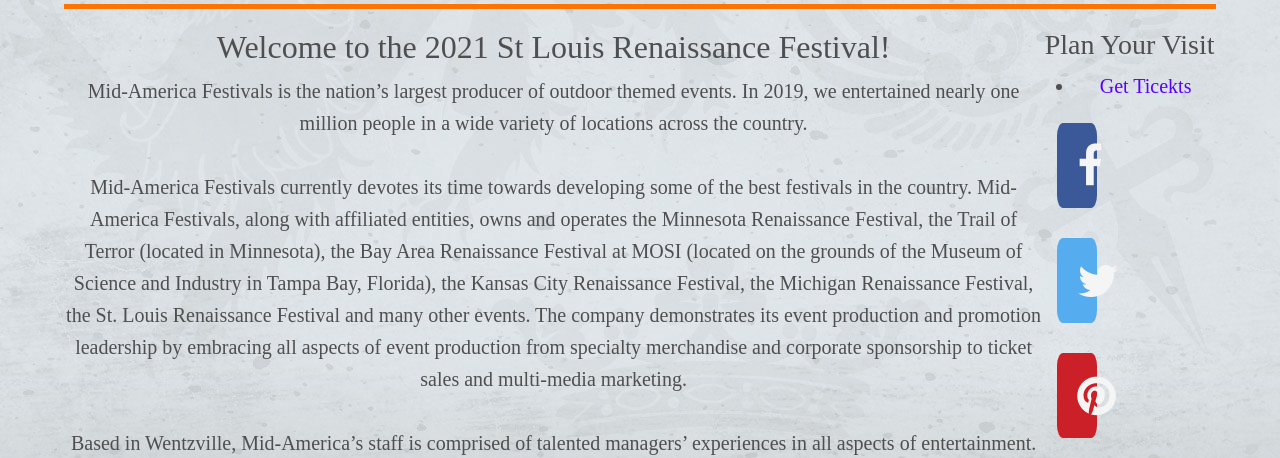
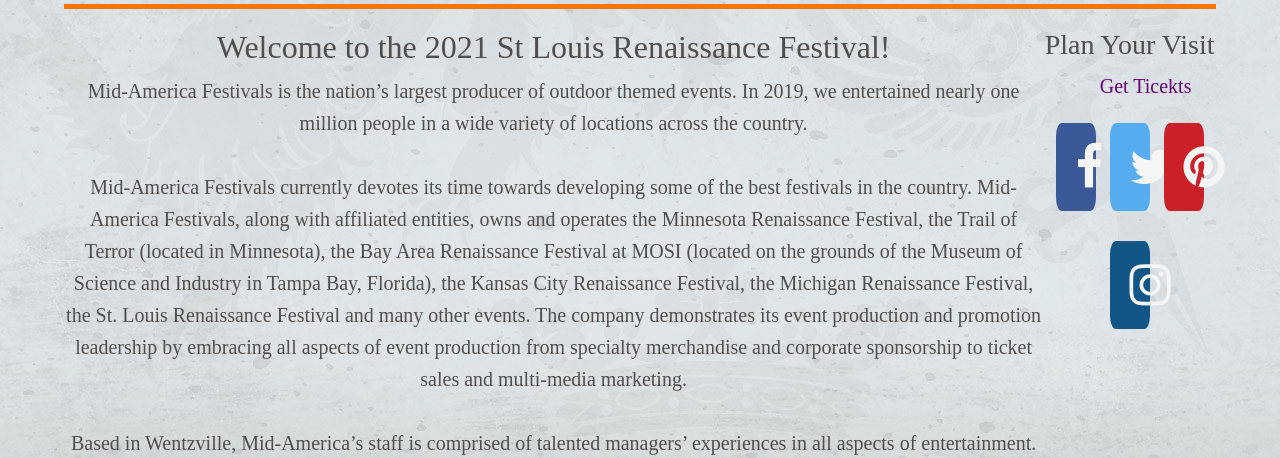
Before and after one commit to Chaotic-Nite/STL-renfest, a React (Create React App) app: page /about-us in a window 1280 px wide. Shown: the part 392-850 px from the top of the page. Built offline with nearby package versions, Linux system fonts and the light colour scheme; a web font is replaced by a local one.

Commit message:
Updated and added svg file to extract

```diff
--- a/src/App.css
+++ b/src/App.css
@@ -105,22 +105,21 @@
   min-width: 15%;
 }
 
+.col2 ul {
+  list-style-type: none;
+}
+
+.col2-link {
+  text-decoration: none;
+  color: #67007c;
+}
+
+.col2-link:hover {
+  color: #ff7300;
+}
+
 /* Social Media */
 
-.mini-social {
-  width: 15%;
-  text-align: center;
-  text-decoration: none;
-  color: whitesmoke;
-  margin: 5px 7px;
-  margin-bottom: 25px;
-  border-radius: 15%;
-}
-
-.mini-social:hover {
-  opacity: 0.5;
-  color: white;
-}
 
 .social-link {
   display: inline-block;
--- a/src/css/home.css
+++ b/src/css/home.css
@@ -112,7 +112,7 @@
 
 .fa {
   padding: 20px;
-  font-size: 45px;
+  font-size: 3rem;
   width: 20%;
   text-align: center;
   text-decoration: none;
--- a/src/pages/about-us.js
+++ b/src/pages/about-us.js
@@ -25,7 +25,7 @@
       <div className='col2'>
         <h3 className="col2-header">Plan Your Visit</h3>
         <ul>
-          <li><Link to="/tickets">Get Ticekts</Link></li>
+          <li><Link className="col2-link" to="/tickets">Get Ticekts</Link></li>
         </ul>
         <SocialMedia />
       </div>
```
Also changed, not shown: src/images/95039-free-social-media-icons_social-media-icons-all.svg (added), 1 other file (tests, documents, lock files or other folders).
